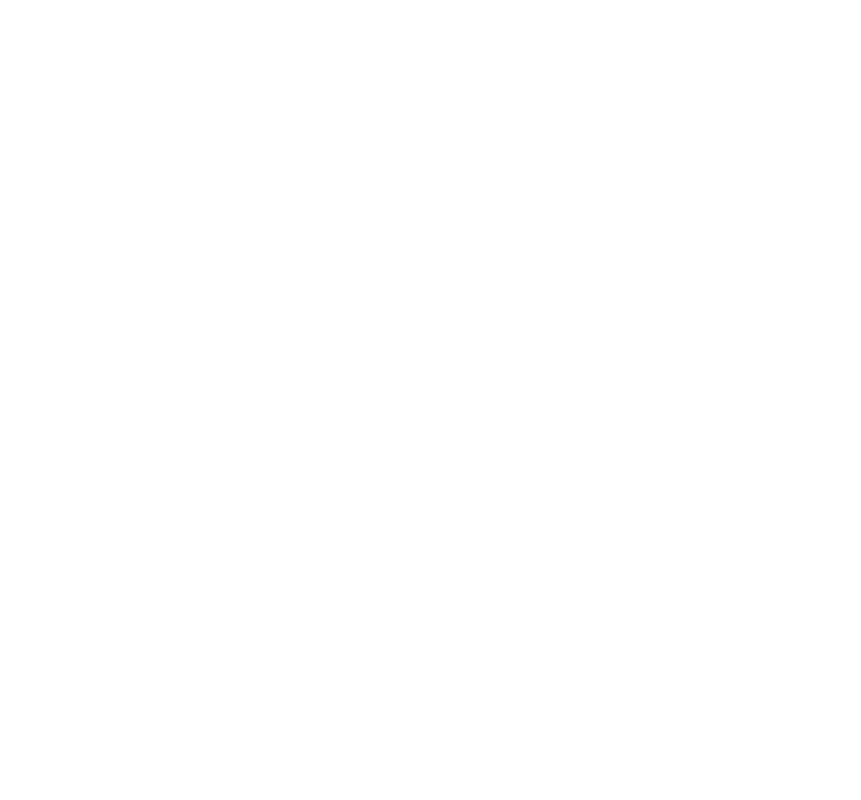
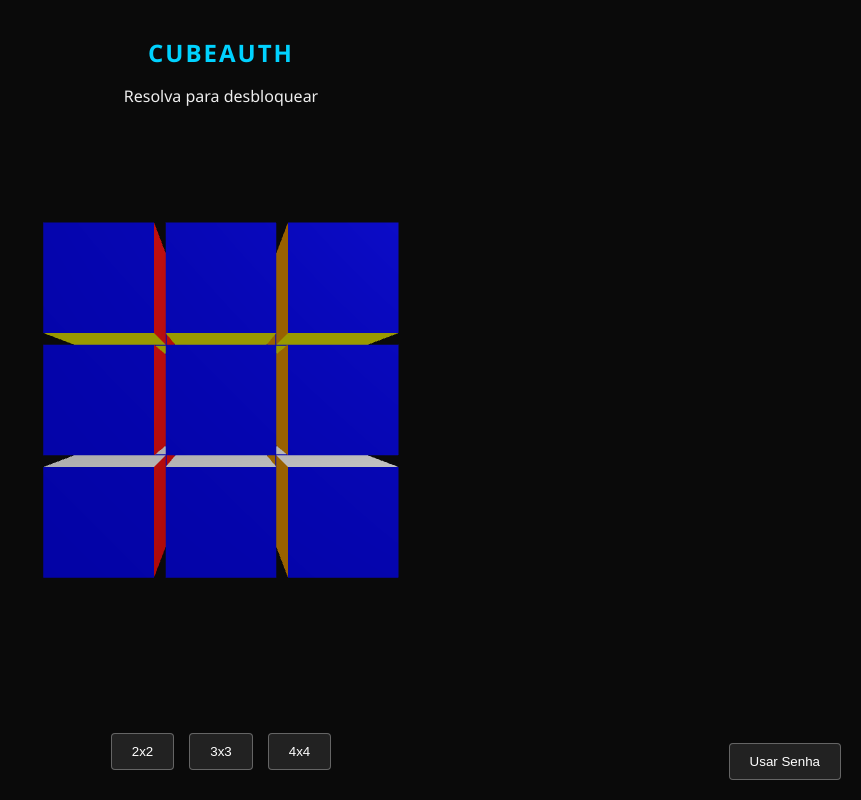
Before and after one commit to kev-karan/CubeAuth, a plain HTML site: page src/index.html in a window 1280 px wide. Shown: the whole page, without its empty margins (419-1280 px from the left). Drawn offline with nearby package versions, Linux system fonts and the light colour scheme; animation ran at ten frames a second.

Commit message:
Implement CubeAuth UI and core functionality with Three.js integration

```diff
--- a/src/index.html
+++ b/src/index.html
@@ -4,11 +4,38 @@
 <head>
     <meta charset="UTF-8">
     <meta name="viewport" content="width=device-width, initial-scale=1.0">
-    <title>Magic Cube Auth Prototype</title>
+    <title>CubeAuth Prototype</title>
+    <link rel="stylesheet" href="style.css">
 </head>
 
 <body>
+    <div id="ui-overlay">
+        <h1>CubeAuth</h1>
+        <p>Resolva para desbloquear</p>
+    </div>
 
+    <div class="controls">
+        <button onclick="changeSize(2)">2x2</button>
+        <button onclick="changeSize(3)">3x3</button>
+        <button onclick="changeSize(4)">4x4</button>
+    </div>
+
+    <div id="password-backup">
+        <button>Usar Senha</button>
+    </div>
+
+    <div id="canvas-container"></div>
+
+    <script type="importmap">
+        {
+            "imports": {
+                "three": "https://unpkg.com/three@0.160.0/build/three.module.js",
+                "three/addons/": "https://unpkg.com/three@0.160.0/examples/jsm/"
+            }
+        }
+    </script>
+
+    <script type="module" src="script.js"></script>
 </body>
 
 </html>
--- a/src/script.js
+++ b/src/script.js
@@ -0,0 +1,80 @@
+import * as THREE from 'three';
+import { OrbitControls } from 'three/addons/controls/OrbitControls.js';
+
+let scene, camera, renderer, controls;
+let cubeGroup;
+let currentSize = 3;
+
+function init() {
+    scene = new THREE.Scene();
+    scene.background = new THREE.Color(0x0a0a0a);
+    camera = new THREE.PerspectiveCamera(75, window.innerWidth / window.innerHeight, 0.1, 1000);
+    camera.position.z = 5;
+
+    renderer = new THREE.WebGLRenderer({ antialias: true });
+    renderer.setSize(window.innerWidth, window.innerHeight);
+    document.getElementById('canvas-container').appendChild(renderer.domElement);
+
+    controls = new OrbitControls(camera, renderer.domElement);
+    controls.enableDamping = true;
+
+    const ambientLight = new THREE.AmbientLight(0xffffff, 1);
+    scene.add(ambientLight);
+    const pointLight = new THREE.PointLight(0xffffff, 50);
+    pointLight.position.set(5, 5, 5);
+    scene.add(pointLight);
+
+    createCube(currentSize);
+    animate();
+}
+
+function createCube(size) {
+    if (cubeGroup) scene.remove(cubeGroup);
+    cubeGroup = new THREE.Group();
+
+    const spacing = 1.05;
+    const offset = (size - 1) / 2;
+
+    for (let x = 0; x < size; x++) {
+        for (let y = 0; y < size; y++) {
+            for (let z = 0; z < size; z++) {
+                if (x === 0 || x === size - 1 || y === 0 || y === size - 1 || z === 0 || z === size - 1) {
+                    const geometry = new THREE.BoxGeometry(0.95, 0.95, 0.95);
+                    const materials = [
+                        new THREE.MeshStandardMaterial({ color: 0xff0000 }), // PosX - Vermelho
+                        new THREE.MeshStandardMaterial({ color: 0xffa500 }), // NegX - Laranja
+                        new THREE.MeshStandardMaterial({ color: 0xffffff }), // PosY - Branco
+                        new THREE.MeshStandardMaterial({ color: 0xffff00 }), // NegY - Amarelo
+                        new THREE.MeshStandardMaterial({ color: 0x0000ff }), // PosZ - Azul
+                        new THREE.MeshStandardMaterial({ color: 0x00ff00 })  // NegZ - Verde
+                    ];
+
+                    const piece = new THREE.Mesh(geometry, materials);
+                    piece.position.set((x - offset) * spacing, (y - offset) * spacing, (z - offset) * spacing);
+                    cubeGroup.add(piece);
+                }
+            }
+        }
+    }
+    scene.add(cubeGroup);
+    camera.position.z = size * 2;
+}
+
+window.changeSize = (size) => {
+    currentSize = size;
+    createCube(size);
+}
+
+function animate() {
+    requestAnimationFrame(animate);
+    controls.update();
+    renderer.render(scene, camera);
+}
+
+window.addEventListener('resize', () => {
+    camera.aspect = window.innerWidth / window.innerHeight;
+    camera.updateProjectionMatrix();
+    renderer.setSize(window.innerWidth, window.innerHeight);
+});
+
+init();
--- a/src/style.css
+++ b/src/style.css
@@ -0,0 +1,62 @@
+body {
+    margin: 0;
+    background-color: #121212;
+    color: #eee;
+    font-family: 'Segoe UI', Tahoma, Geneva, Verdana, sans-serif;
+    overflow: hidden;
+    display: flex;
+    flex-direction: column;
+    align-items: center;
+}
+
+#ui-overlay {
+    position: absolute;
+    top: 20px;
+    z-index: 10;
+    text-align: center;
+    pointer-events: none;
+}
+
+h1 {
+    font-size: 1.5rem;
+    text-transform: uppercase;
+    letter-spacing: 2px;
+    margin-bottom: 5px;
+    color: #00d2ff;
+}
+
+.controls {
+    position: absolute;
+    bottom: 30px;
+    z-index: 10;
+    display: flex;
+    gap: 15px;
+    pointer-events: all;
+}
+
+button {
+    background: rgba(255, 255, 255, 0.1);
+    border: 1px solid rgba(255, 255, 255, 0.3);
+    color: white;
+    padding: 10px 20px;
+    cursor: pointer;
+    border-radius: 4px;
+    transition: 0.3s;
+}
+
+button:hover {
+    background: rgba(0, 210, 255, 0.3);
+    border-color: #00d2ff;
+}
+
+#canvas-container {
+    width: 100vw;
+    height: 100vh;
+}
+
+#password-backup {
+    position: absolute;
+    right: 20px;
+    bottom: 20px;
+    pointer-events: all;
+}
```
